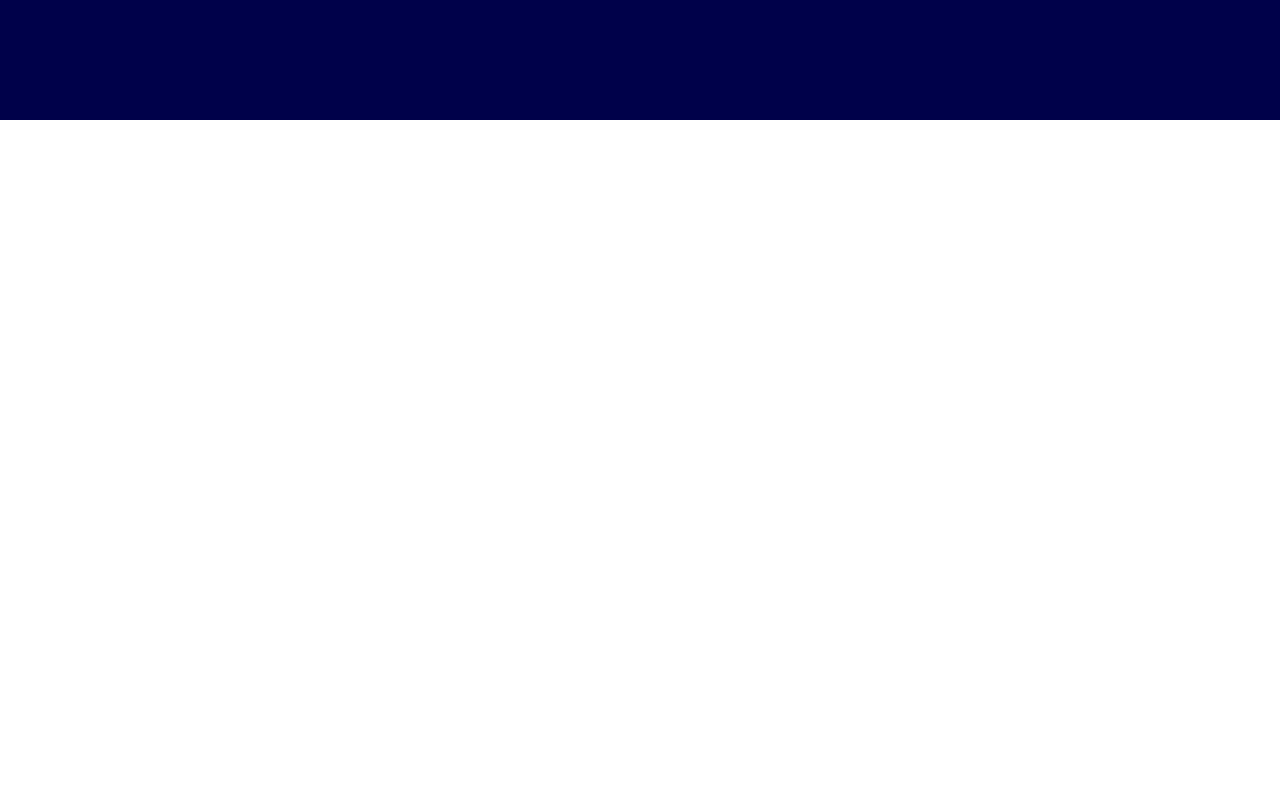
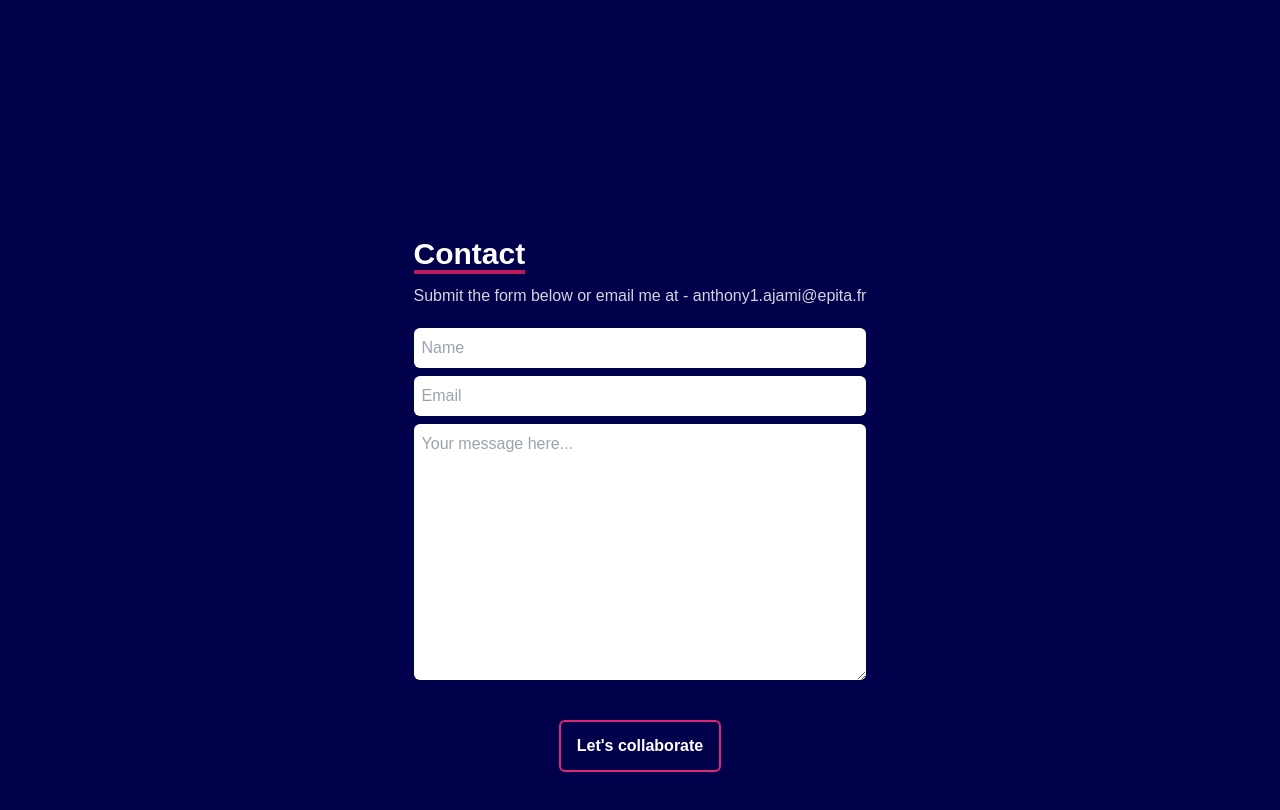
Before and after one commit to JamonCyberico/portfolio-fall24, a React (Create React App) app: page / in a window 1280 px wide. Shown: the part 2280-3090 px from the top of the page. Before the commit the page ends 2400 px from the top, so only its background shows below. Built offline with nearby package versions, Linux system fonts and the light colour scheme.

Commit message:
add contact form

```diff
--- a/src/App.js
+++ b/src/App.js
@@ -2,6 +2,7 @@ import About from "./pages/About";
 import Work from "./pages/Work";
 import Navbar from "./components/Navbar";
 import Skills from "./pages/Skills";
+import Contact from "./pages/Contact";
 
 function App() {
   return (
@@ -10,6 +11,7 @@ function App() {
       <About />
       <Skills />
       <Work />
+      <Contact />
     </div>
   );
 }
--- /dev/null
+++ b/src/pages/Contact.jsx
@@ -0,0 +1,50 @@
+import React from "react";
+
+const Contact = () => {
+  return (
+    <div
+      name="contact"
+      className="w-full h-screen bg-primary flex justify-center items-center p-4"
+    >
+      <form
+        action="https://getform.io/f/jbwxppza"
+        method="POST"
+        className="flex flex-col max-w-[600px] gap-2"
+      >
+        <div>
+          <p className="text-white text-3xl font-bold inline border-b-4 border-pink-700">
+            Contact
+          </p>
+          <p className="text-gray-300 py-3">
+            Submit the form below or email me at - anthony1.ajami@epita.fr
+          </p>
+        </div>
+
+        <input
+          type="text"
+          name="name"
+          placeholder="Name"
+          className="p-2 rounded-md"
+        />
+        <input
+          type="email"
+          name="email"
+          placeholder="Email"
+          className="p-2 rounded-md"
+        />
+        <textarea
+          name="message"
+          id="message-text-area"
+          placeholder="Your message here..."
+          rows={10}
+          className="p-2 rounded-md"
+        ></textarea>
+        <button className="hover:bg-pink-600 text-white px-4 py-3 my-8 mx-auto flex items-center rounded-md border-2 border-pink-600 font-semibold">
+          Let's collaborate
+        </button>
+      </form>
+    </div>
+  );
+};
+
+export default Contact;
```
